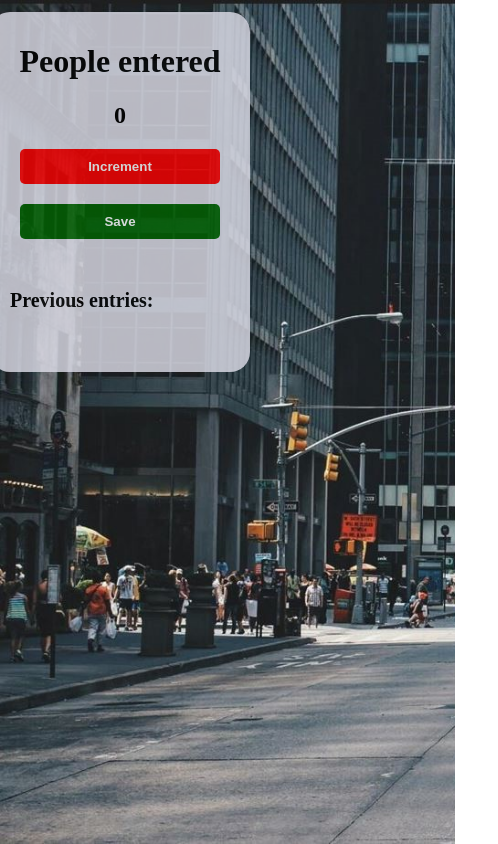
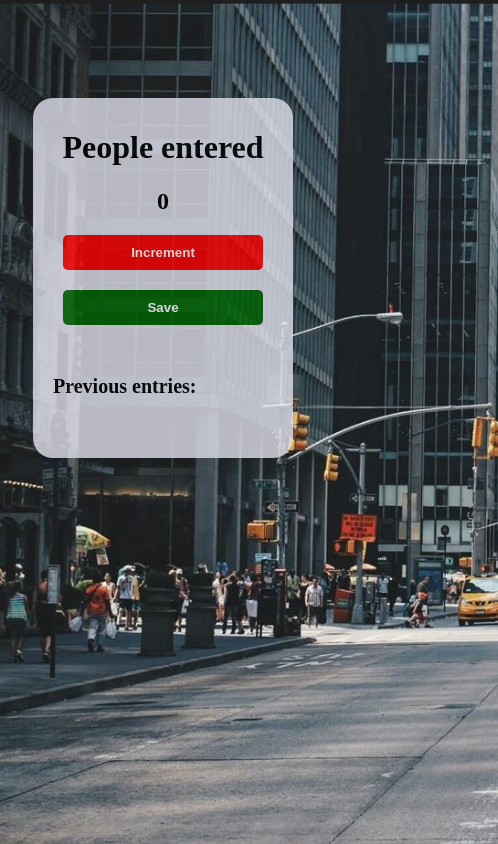
Before and after one commit to andie7/passenger-counter, a plain HTML site: page index.html in a window 390 px wide. Shown: the whole page, 498 px wide, since content can reach past the window. Drawn offline with Linux system fonts and the light colour scheme.

Commit message:
responsive app

```diff
--- a/index.html
+++ b/index.html
@@ -7,6 +7,7 @@
     <link rel="stylesheet" href="style.css" />
   </head>
   <body>
+    <div class="container">
       <div class="app-wrapper">
         <div class="app">
           <h1>People entered</h1>
@@ -18,5 +19,6 @@
           <script src="script.js"></script>
         </div>
       </div>
+    </div>
   </body>
 </html>
--- a/style.css
+++ b/style.css
@@ -59,6 +59,11 @@ button {
 }
 
 @media (max-width: 576px) {
+  .app-wrapper {
+    position: relative;
+    top: 500px;
+    left: 230px;
+  }
   .app {
     width: 260px;
     margin-left: 45px;
```
Lines whose indentation alone changed are shown as unchanged.
